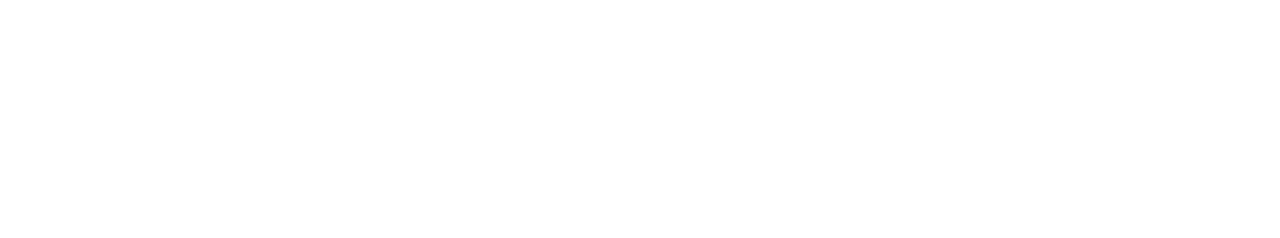
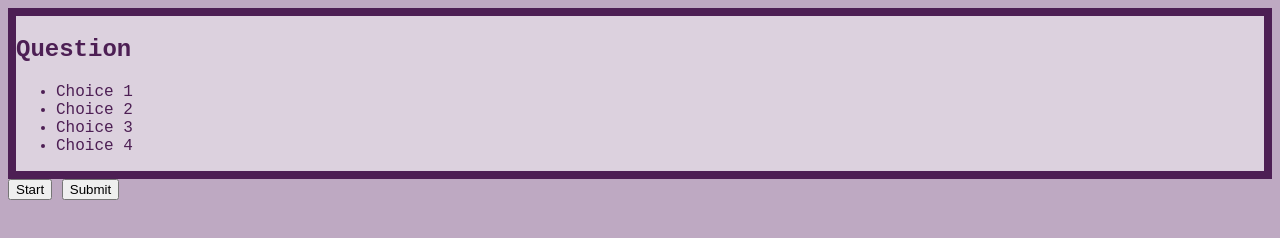
Before and after one commit to PDKetchum/module-4-javascript-quiz, a plain HTML site: page index.html in a window 1280 px wide. Drawn offline with Linux system fonts and the light colour scheme.

Commit message:
updated html, css, js

```diff
--- a/assets/style.css
+++ b/assets/style.css
@@ -0,0 +1,20 @@
+:root {
+  --light: #dcd1de;
+  --medium: #a07fa5;
+  --dark: #4d1f54;
+  --neutral: #bea9c2;
+  --border: solid var(--dark) 8px;
+  --correct: #c3e19d;
+  --inccorect: #e19d9d;
+  font-family: "Courier New", Courier, monospace;
+}
+
+body {
+  background-color: var(--neutral);
+  color: var(--dark);
+}
+
+.quiz-container {
+  border: var(--border);
+  background-color: var(--light);
+}
--- a/index.html
+++ b/index.html
@@ -7,6 +7,24 @@
     <link rel="stylesheet" href="/assets/style.css" />
     <title>JavaScript Quiz</title>
   </head>
-  <body></body>
+  <body>
+    <div class="quiz-container" id="quiz">
+      <div id="questions">
+        <h2>Question</h2>
+      </div>
+      <div class="choices">
+        <ul>
+          <li>Choice 1</li>
+          <li>Choice 2</li>
+          <li>Choice 3</li>
+          <li>Choice 4</li>
+        </ul>
+      </div>
+    </div>
+    <div class="buttons">
+      <button id="start-button" class="start-button button">Start</button>
+      <button id="submit-button" class="submit-buton button">Submit</button>
+    </div>
+  </body>
   <script src="/assets/script.js"></script>
 </html>
```
Also changed, not shown: assets/script.js (+11 -0 lines).
